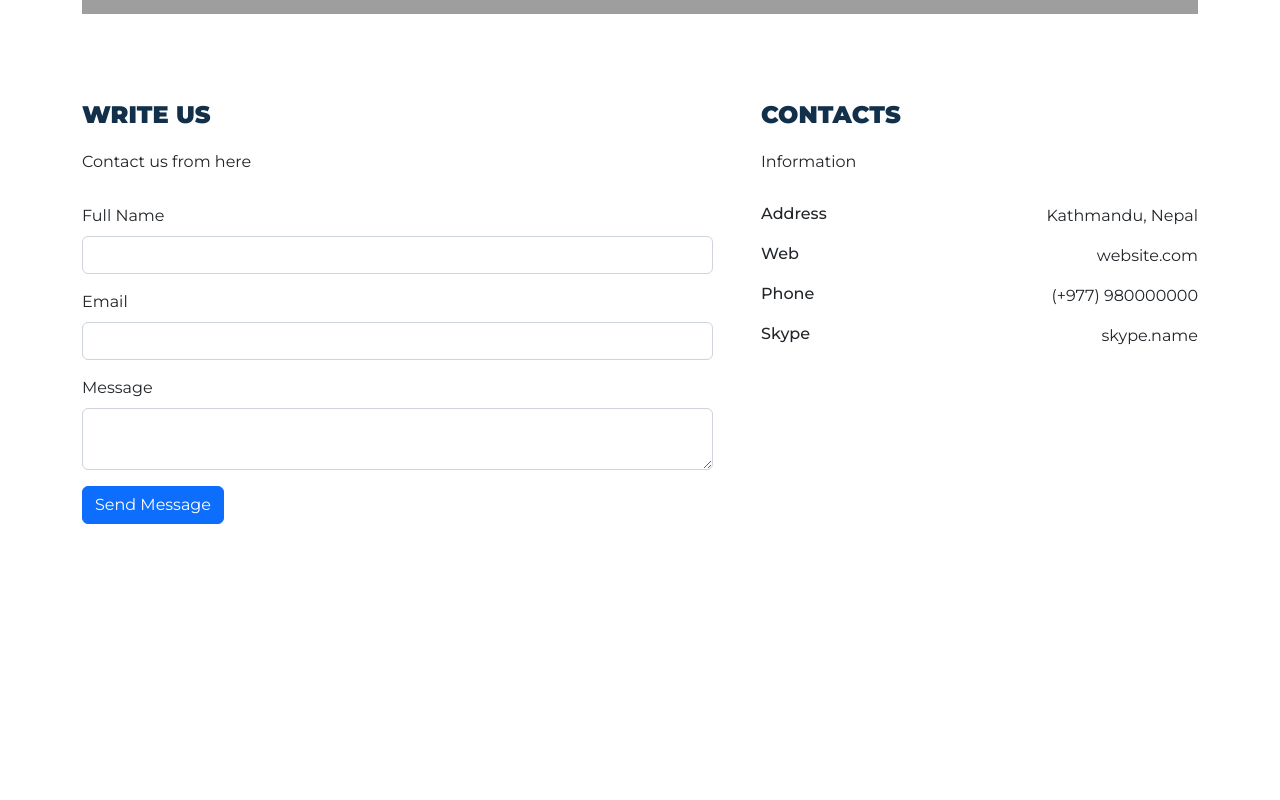
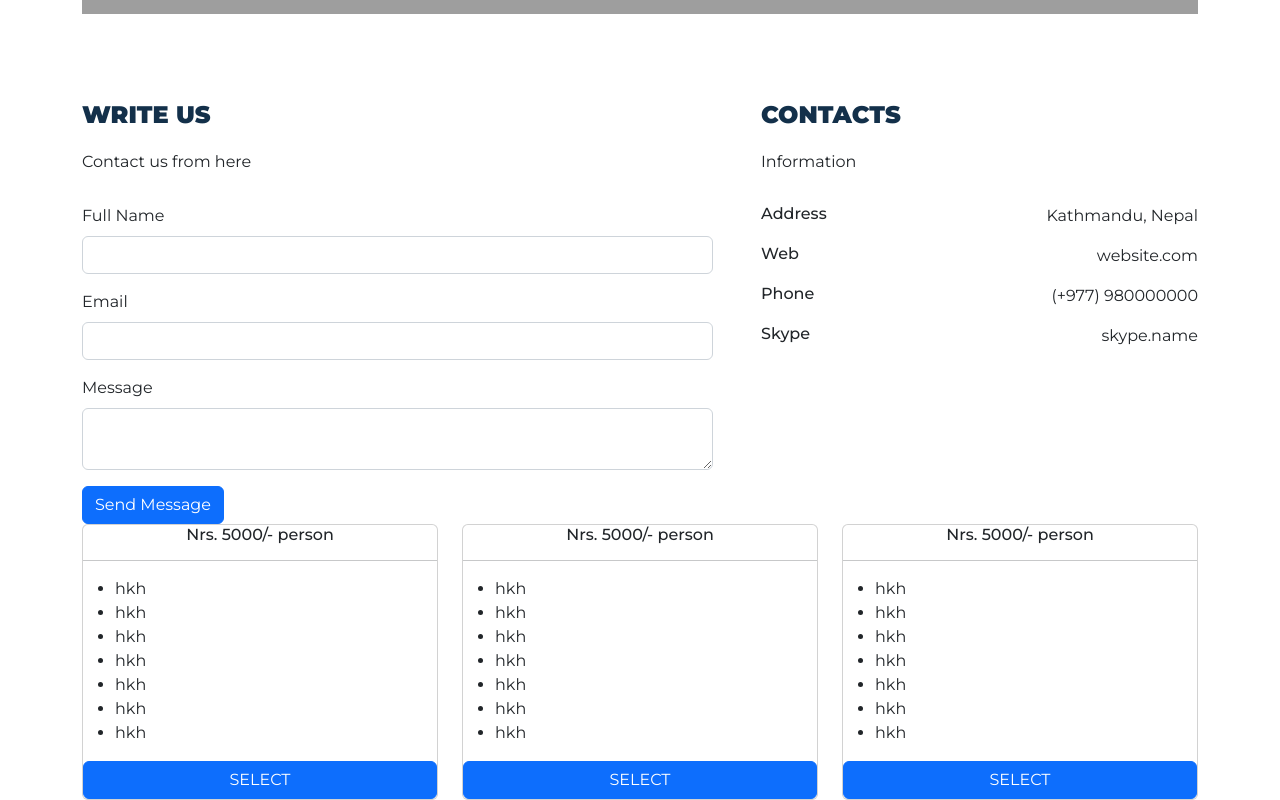
Before and after one commit to falcontechnepal/Alpins, a Next.js app in the folder frontend/: page /contact in a window 1280 px wide. Shown: the part 516-1316 px from the top of the page. Before the commit the page ends 1040 px from the top, so only its background shows below. Built offline with nearby package versions, Linux system fonts and the light colour scheme; grey boxes are pictures that could not be loaded.

Commit message:
incomplet pricing card

```diff
--- /dev/null
+++ b/frontend/src/components/Price.tsx
@@ -0,0 +1,82 @@
+import React from 'react'
+
+const Price = () => {
+  return (
+    <div>
+      <div className="container">
+        <div className="row">
+            <div className="col-lg-4">
+                <div className="card mb-5 mb-lg-0">
+                    <div className="cardBody">
+                        <h6 className="card-price text-center"> Nrs. 5000/- <span className="period">person</span></h6>
+                        <hr></hr>
+                        <ul className="fa-ul">
+                            <li><span className="fa-li">hkh</span></li>
+                            <li><span className="fa-li">hkh</span></li>
+                            <li><span className="fa-li">hkh</span></li>
+                            <li><span className="fa-li">hkh</span></li>
+                            <li><span className="fa-li">hkh</span></li>
+                            <li><span className="fa-li">hkh</span></li>
+                            <li><span className="fa-li">hkh</span></li>
+                        </ul>
+                        <div className="d-grid">
+                            <button className="btn btn-primary text-uppercase">
+                                Select
+                            </button>
+                        </div>
+                    </div>
+                </div>
+            </div>
+            {/* next */}
+            <div className="col-lg-4">
+                <div className="card mb-5 mb-lg-0">
+                    <div className="cardBody">
+                        <h6 className="card-price text-center"> Nrs. 5000/- <span className="period">person</span></h6>
+                        <hr></hr>
+                        <ul className="fa-ul">
+                            <li><span className="fa-li">hkh</span></li>
+                            <li><span className="fa-li">hkh</span></li>
+                            <li><span className="fa-li">hkh</span></li>
+                            <li><span className="fa-li">hkh</span></li>
+                            <li><span className="fa-li">hkh</span></li>
+                            <li><span className="fa-li">hkh</span></li>
+                            <li><span className="fa-li">hkh</span></li>
+                        </ul>
+                        <div className="d-grid">
+                            <button className="btn btn-primary text-uppercase">
+                                Select
+                            </button>
+                        </div>
+                    </div>
+                </div>
+            </div>
+            {/* next */}
+            <div className="col-lg-4">
+                <div className="card mb-5 mb-lg-0">
+                    <div className="cardBody">
+                        <h6 className="card-price text-center"> Nrs. 5000/- <span className="period">person</span></h6>
+                        <hr></hr>
+                        <ul className="fa-ul">
+                            <li><span className="fa-li">hkh</span></li>
+                            <li><span className="fa-li">hkh</span></li>
+                            <li><span className="fa-li">hkh</span></li>
+                            <li><span className="fa-li">hkh</span></li>
+                            <li><span className="fa-li">hkh</span></li>
+                            <li><span className="fa-li">hkh</span></li>
+                            <li><span className="fa-li">hkh</span></li>
+                        </ul>
+                        <div className="d-grid">
+                            <button className="btn btn-primary text-uppercase">
+                                Select
+                            </button>
+                        </div>
+                    </div>
+                </div>
+            </div>
+        </div>
+      </div>
+    </div>
+  )
+}
+
+export default Price
--- a/frontend/src/pages/contact.tsx
+++ b/frontend/src/pages/contact.tsx
@@ -2,6 +2,7 @@ import React from 'react'
 import Contactform from '../components/Contactform'
 import Maps from '../components/Maps'
 import Navbar from '../components/Navbar'
+import Price from '../components/Price'
 
 const contact = () => {
   return (
@@ -9,6 +10,7 @@ const contact = () => {
       <Navbar />
       <Maps />
       <Contactform />
+      <Price />
     </div>
   )
 }
```
